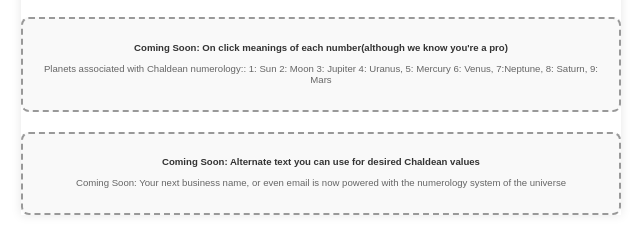
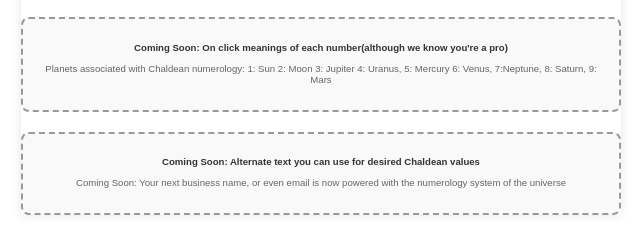
Before and after one commit to Jasmin1809/Numerology-Pro, a plain HTML site: page index.html in a window 1280 px wide. Shown: the part 379-618 px from the top of the page, 319-959 px from the left. Drawn offline with Linux system fonts and the light colour scheme.

Commit message:
Update index.html

```diff
--- a/index.html
+++ b/index.html
@@ -17,7 +17,7 @@
          <!-- Coming Soon Feature Boxes -->
         <div class="coming-soon-box">
             <h2>Coming Soon: On click meanings of each number(although we know you're a pro)</h2>
-            <p>Planets associated with Chaldean numerology:: 1: Sun 2: Moon 3: Jupiter 4: Uranus, 5: Mercury 6: Venus, 7:Neptune, 8: Saturn, 9: Mars</p>
+            <p>Planets associated with Chaldean numerology: 1: Sun 2: Moon 3: Jupiter 4: Uranus, 5: Mercury 6: Venus, 7:Neptune, 8: Saturn, 9: Mars</p>
         </div>
 
         <div class="coming-soon-box">
```
